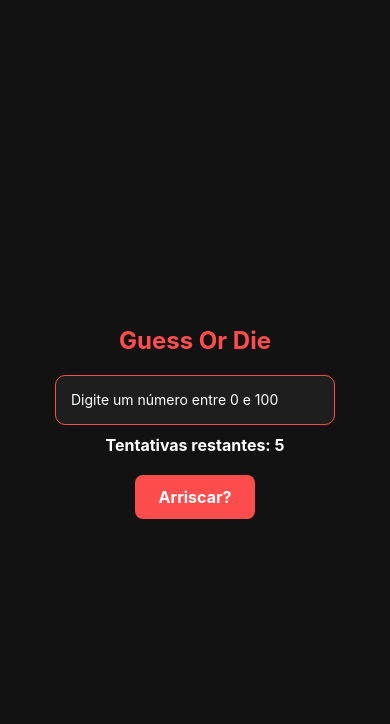
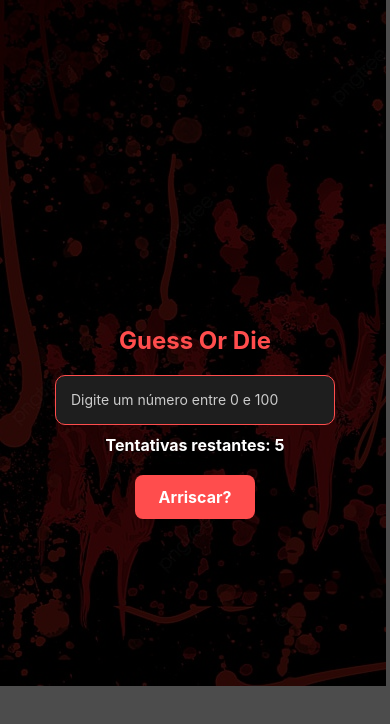
Before and after one commit to lipeDaltoe/GuessOrDie, a React Native app in the folder GuessOrDie/: screen / in a window 390 px wide. Shown: the top 724 px of the page. Built offline with nearby package versions, Linux system fonts and the light colour scheme.

Commit message:
Imagem pronta, bora adicionar drama

```diff
--- a/GuessOrDie/App.js
+++ b/GuessOrDie/App.js
@@ -1,5 +1,13 @@
-import React, { useState, useEffect } from 'react';
-import { View, Text, TextInput, StyleSheet, Alert, TouchableOpacity } from 'react-native';
+import React, { useState } from 'react';
+import {
+  View,
+  Text,
+  TextInput,
+  StyleSheet,
+  Alert,
+  TouchableOpacity,
+  ImageBackground,
+} from 'react-native';
 
 export default function App() {
   const [numeroCorreto, setNumeroCorreto] = useState(gerarNumeroAleatorio());
@@ -9,7 +17,7 @@ export default function App() {
   const [dicas, setDicas] = useState([]);
 
   function gerarNumeroAleatorio() {
-    return Math.floor(Math.random() * 101); // número de 0 a 100
+    return Math.floor(Math.random() * 101);
   }
 
   function verificarChute() {
@@ -45,10 +53,15 @@ export default function App() {
     setChute('');
     setTentativas(5);
     setMensagem('');
-    setDicas([]); // limpa o histórico de dicas
+    setDicas([]);
   }
 
   return (
+    <ImageBackground
+      source={require('./assets/background.jpg')}
+      style={styles.background}
+      resizeMode="cover"
+    >
       <View style={styles.container}>
         <Text style={styles.titulo}>Guess Or Die</Text>
 
@@ -60,6 +73,7 @@ export default function App() {
           onChangeText={setChute}
           onSubmitEditing={verificarChute}
           returnKeyType="done"
+          placeholderTextColor="#ccc"
         />
 
         <Text style={styles.tentativasTexto}>
@@ -119,27 +133,28 @@ export default function App() {
           </TouchableOpacity>
         )}
       </View>
-
-
+    </ImageBackground>
   );
 }
 
 const styles = StyleSheet.create({
+  background: {
+    flex: 1,
+    justifyContent: 'center',
+  },
   container: {
     flex: 1,
-    backgroundColor: '#121212', // fundo escuro
+    backgroundColor: 'rgba(0,0,0,0.7)', // Fundo semi-transparente por cima da imagem
     alignItems: 'center',
     justifyContent: 'center',
     padding: 20,
   },
-
   titulo: {
     fontSize: 24,
     fontWeight: 'bold',
     marginBottom: 20,
-    color: '#ff4d4d', // vermelho
+    color: '#ff4d4d',
   },
-
   input: {
     height: 50,
     width: '80%',
@@ -151,14 +166,12 @@ const styles = StyleSheet.create({
     backgroundColor: '#1e1e1e',
     color: 'white',
   },
-
   mensagem: {
     marginTop: 20,
     fontSize: 18,
     textAlign: 'center',
     color: '#ff4d4d',
   },
-
   tentativasTexto: {
     fontSize: 16,
     marginBottom: 10,
@@ -170,14 +183,12 @@ const styles = StyleSheet.create({
     width: '100%',
     paddingHorizontal: 20,
   },
-
   dicasTitulo: {
     fontSize: 18,
     fontWeight: 'bold',
     marginBottom: 10,
     color: '#ff4d4d',
   },
-
   dicaTexto: {
     fontSize: 16,
     color: 'white',
@@ -196,7 +207,6 @@ const styles = StyleSheet.create({
     marginTop: 10,
     alignItems: 'center',
   },
-
   botaoTexto: {
     color: '#fff',
     fontWeight: 'bold',
```
Lines whose indentation alone changed are shown as unchanged.
